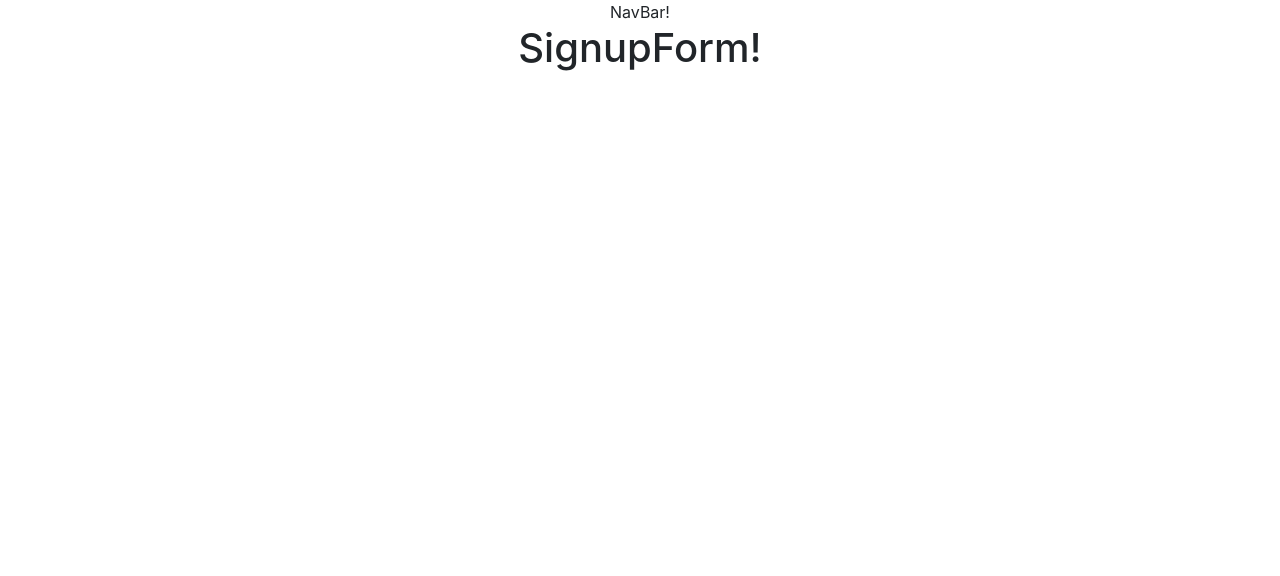
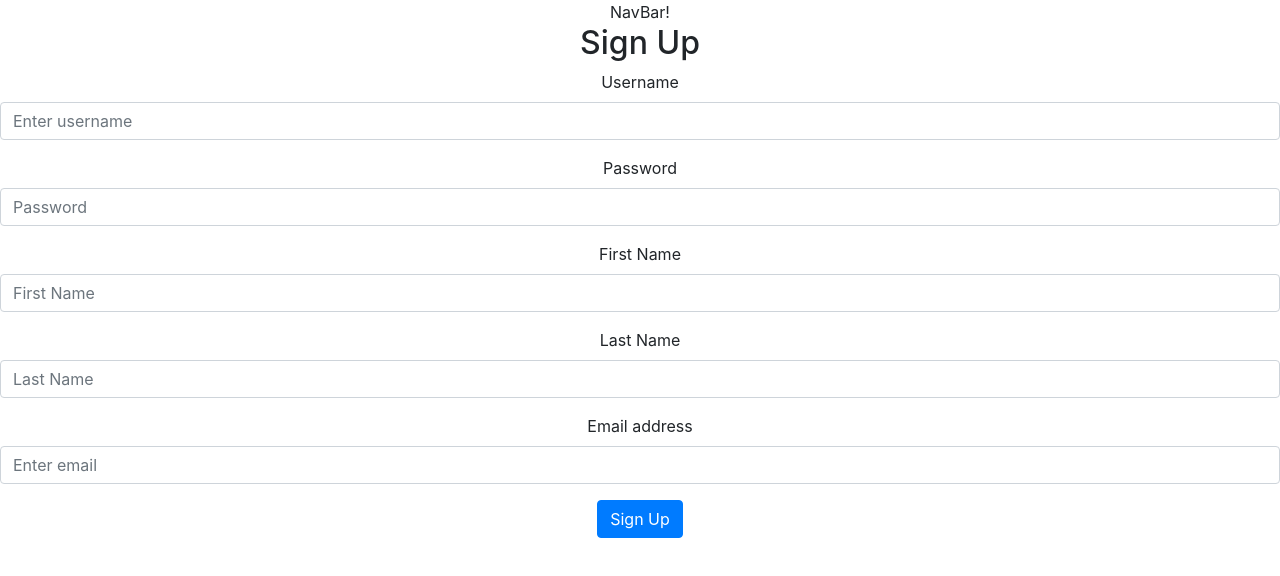
Before and after one commit to ndeakers/react-jobly, a React (Create React App) app: page /signup in a window 1280 px wide. Shown: the top 576 px of the page. Built offline with nearby package versions, Linux system fonts and the light colour scheme; no server answers.

Commit message:
started auth

```diff
--- a/src/Api.js
+++ b/src/Api.js
@@ -106,6 +106,46 @@ class JoblyApi {
     return res.jobs;
   };
 
+  /**
+  POST /auth/token:  { username, password } => { token }
+  *
+  * Returns JWT token which can be used to authenticate further requests.
+
+*/
+  static async login(formData) {
+    let res = await this.request('auth/token/', formData, "post");
+    this.token = res;
+    return res;
+  }
+
+  /** Register
+   *
+  POST /auth/register:   { user } => { token }
+ *
+ * FormData: { username, password, firstName, lastName, email }
+ *
+ * Returns JWT token which can be used to authenticate further requests.
+*/
+
+  static async register(formData) {
+    let res = await this.request('auth/register/', formData, "post");
+    this.token = res;
+    return res;
+  }
+
+  /** GET /[username] => { user }
+ * Returns { username, firstName, lastName, isAdmin, jobs }
+ *   where jobs is { id, title, companyHandle, companyName, state }
+ *
+ * Authorization required: admin or same user-as-:username
+ * */
+  static async getUser(username) {
+    let res = await this.request(`/users/${username}`);
+    console.log("getUser----> res", res);
+    return res.user;
+  }
+
+
 }
 
 // for now, put token ("testuser" / "password" on class)
--- a/src/App.js
+++ b/src/App.js
@@ -1,7 +1,8 @@
-import React from 'react';
+import React, { useState, useEffect } from 'react';
 import { BrowserRouter } from 'react-router-dom';
 import Routes from './Routes';
 import NavBar from './NavBar';
+import JoblyApi from "./Api";
 import './App.css';
 import 'bootstrap/dist/css/bootstrap.min.css';
 /**
@@ -13,6 +14,49 @@ import 'bootstrap/dist/css/bootstrap.min.css';
  */
 
 function App() {
+  const [currentUser, setCurrentUser] = useState(null);
+  const [token, setToken] = useState("");
+  const [errorMessages, setErrorMessages] = useState(null);
+  const [signUpData, setSignUpData] = useState(null);
+  const [loginData, setloginUpData] = useState(null);
+
+
+
+  function handleLogin(formData) {
+    setloginUpData(formData);
+  }
+
+  function handleSignUp(formData) {
+    setSignUpData(formData);
+  }
+
+
+  useEffect(function fetchTokenOnLogin() {
+    async function fetchToken() {
+      try {
+        const tokenRes = await JoblyApi.login(loginData);
+        setToken(tokenRes);
+      } catch (err) {
+        setErrorMessages(err);
+      }
+    }
+    fetchToken();
+  }, [loginData]);
+
+
+  useEffect(function fetchTokenOnSignUp() {
+    async function fetchToken() {
+      try {
+        const tokenRes = await JoblyApi.register(signUpData);
+        setToken(tokenRes);
+      } catch (err) {
+        setErrorMessages(err);
+      }
+    }
+    fetchToken();
+  }, [signUpData]);
+
+
   return (
     <div className="App">
       <BrowserRouter>
--- a/src/LoginForm.js
+++ b/src/LoginForm.js
@@ -1,14 +1,51 @@
-import React from "react";
+import React, { useState } from "react";
 import { useHistory } from "react-router-dom";
+import Form from "react-bootstrap/Form";
+import Button from "react-bootstrap/Button"
 /**
  * /login
  * props: handleLogin fn
  * state: formData
  * */
 
-function LoginForm() {
+function LoginForm({ handleLogin }) {
+  const [formData, setFormData] = useState({ username: "", password: "" });
 
-  return (<h1>LoginForm!</h1>)
+
+  function handleChange(evt) {
+    const { name, value } = evt.target;
+    setFormData((formData) => ({
+      ...formData,
+      [name]: value,
+    }));
+  }
+
+  function handleSubmit(evt) {
+    evt.preventDefault();
+    handleLogin(formData)
+  }
+
+
+  return (<Form className="justify-content-center" onSubmit={handleSubmit}>
+    <Form.Group className="mb-3" controlId="formUsername">
+      <Form.Label>Username</Form.Label>
+      <Form.Control type="text" placeholder="Username"
+        name="username"
+        value={formData.username}
+        onChange={handleChange} />
+    </Form.Group>
+
+    <Form.Group className="mb-3" controlId="formBasicPassword">
+      <Form.Label>Password</Form.Label>
+      <Form.Control type="password" placeholder="Password"
+        name="password"
+        value={formData.password}
+        onChange={handleChange} />
+    </Form.Group>
+    <Button variant="primary" type="submit">
+      Login
+    </Button>
+  </Form>)
 }
 
 export default LoginForm;
--- a/src/SignupForm.js
+++ b/src/SignupForm.js
@@ -1,5 +1,7 @@
 import React from "react";
 import { useHistory } from "react-router-dom";
+import Form from "react-bootstrap/Form"
+import Button from "react-bootstrap/Button"
 /**
  * /signUp
  *
@@ -10,7 +12,35 @@ import { useHistory } from "react-router-dom";
 
 function SignupForm() {
 
-  return (<h1>SignupForm!</h1>)
+  return (
+    <div className="SignUpForm">
+      <h2>Sign Up</h2>
+      <Form className="justify-content-center">
+        <Form.Group className="mb-3" controlId="formUsername">
+          <Form.Label>Username</Form.Label>
+          <Form.Control type="text" placeholder="Enter username" />
+        </Form.Group>
+        <Form.Group className="mb-3" controlId="formBasicPassword">
+          <Form.Label>Password</Form.Label>
+          <Form.Control type="password" placeholder="Password" />
+        </Form.Group>
+        <Form.Group className="mb-3" controlId="formFirstName">
+          <Form.Label>First Name</Form.Label>
+          <Form.Control type="text" placeholder="First Name" />
+        </Form.Group>
+        <Form.Group className="mb-3" controlId="formLastName">
+          <Form.Label>Last Name</Form.Label>
+          <Form.Control type="text" placeholder="Last Name" />
+        </Form.Group>
+        <Form.Group className="mb-3" controlId="formBasicEmail">
+          <Form.Label>Email address</Form.Label>
+          <Form.Control type="email" placeholder="Enter email" />
+        </Form.Group>
+        <Button variant="primary" type="submit">
+          Sign Up
+        </Button>
+      </Form>
+    </div>)
 }
 
 export default SignupForm;
```
